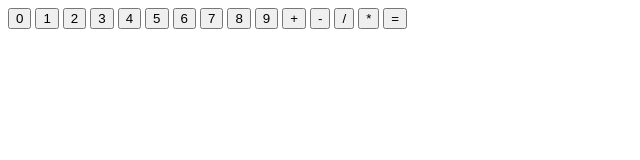
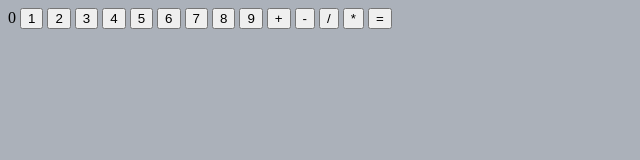
Before and after one commit to atomty1/learngit, a plain HTML site: page index.html in a window 1280 px wide. Shown: the whole page, without its empty margins (0-640 px from the left). Drawn offline with Linux system fonts and the light colour scheme.

Commit message:
new upfates from Mr seun-Edited by affing style to button and body
background color added to bofy anf padding to button

```diff
--- a/index.html
+++ b/index.html
@@ -3,10 +3,19 @@
 <head>
 	<meta charset="utf-8">
 	<title></title>
-</head>
+	<style>
+		body {
+		background-color:#ABB1BA;
+
+		}
+		div button {
+		padding:10px;
+		}
+	</style>
+	</head>
 <body>
 	<div id="res"></div>
-	<button onclick="displayVal(0)">0</button>
+	<buttons onclick="displayVal(0)">0</button>
 	<button onclick="displayVal(1)">1</button>
 	<button onclick="displayVal(2)">2</button>
 	<button onclick="displayVal(3)">3</button>
```
